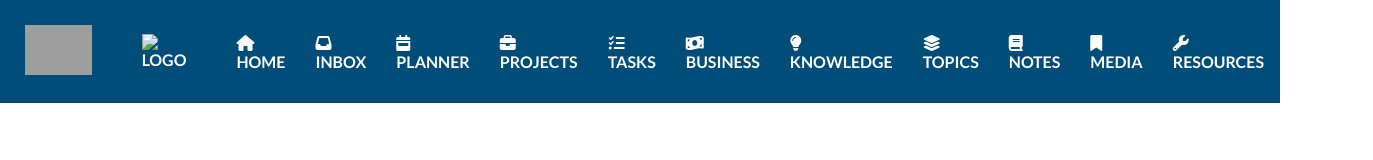
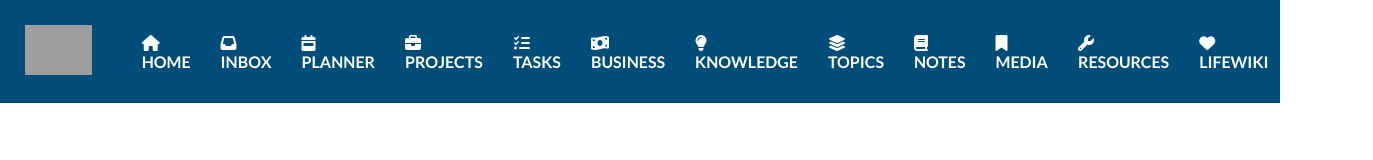
Before and after one commit to Rudynoth/widgetmenu, a plain HTML site: page MenuH.html in a window 1280 px wide. Shown: the whole page, 1373 px wide, since content can reach past the window. Drawn offline with Linux system fonts and the light colour scheme; grey boxes are pictures that could not be loaded.

Commit message:
Update MenuH.html

```diff
--- a/MenuH.html
+++ b/MenuH.html
@@ -59,9 +59,6 @@
 
  <nav class="navMenu">
         <a href="#"><img src="https://www.flaticon.es/icono-gratis/presentacion_609118?term=empresario&page=1&position=3&origin=search&related_id=609118" alt="Logo" class="logo"></a>
-
-
-        <a href="#"><img src="URL_DE_TU_LOGO_AQUÍ" alt="Logo" class="logo"></a>
         <a id="home" onclick="navigate('home')" href="#"><i class="fa-solid fa-house"></i>Home</a>
         <a id="inbox" onclick="navigate('inbox')" href="#"><i class="fa-solid fa-inbox"></i>Inbox</a>
         <a id="week" onclick="navigate('week')" href="#"><i class="fa-solid fa-calendar-week"></i>Planner</a>
```
